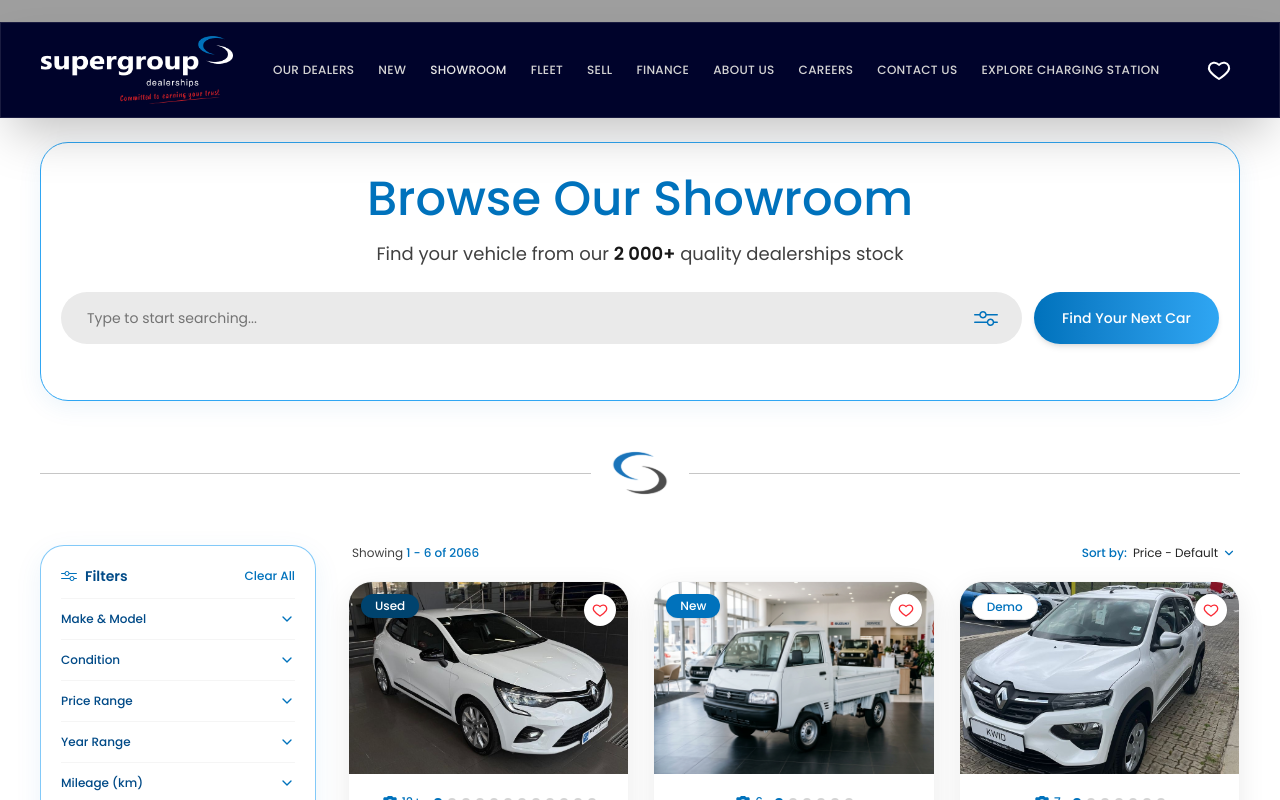
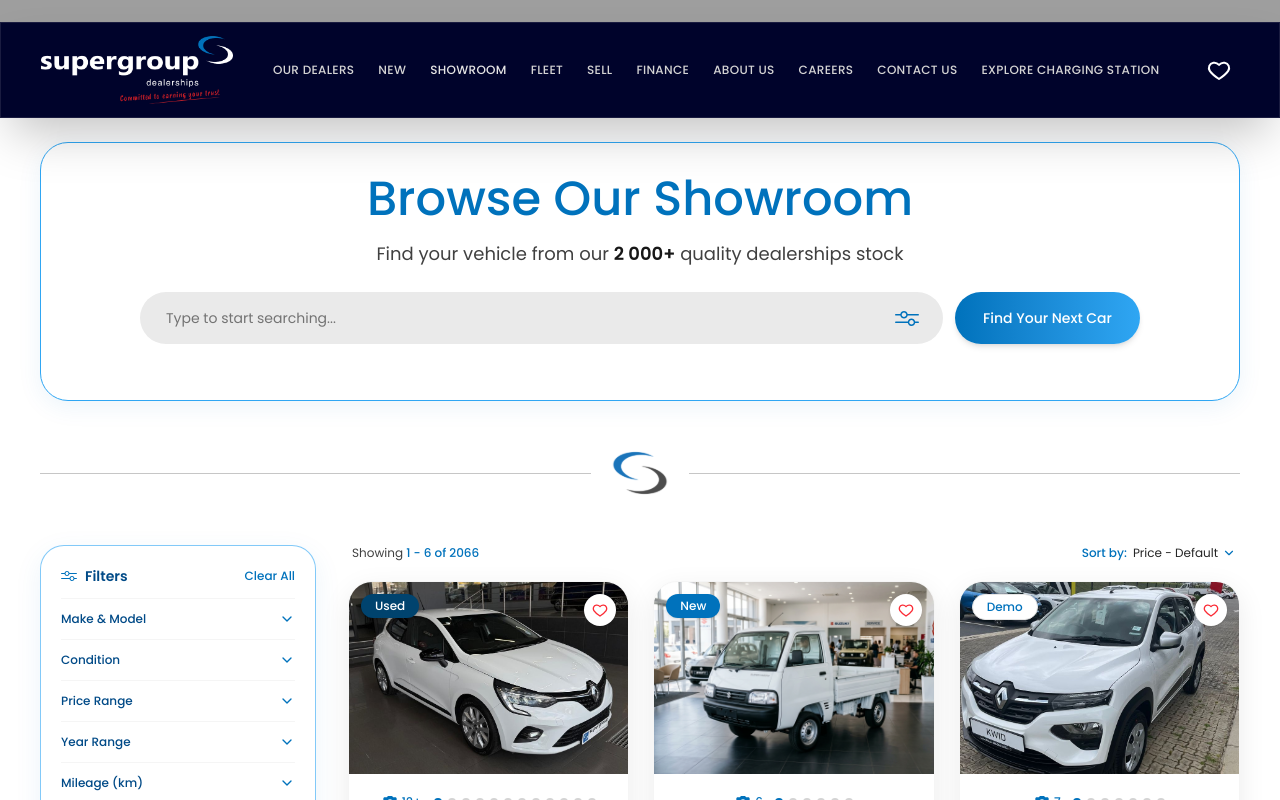
Before and after one commit to LabanRED/supergroup-dealership-website-2026, a Vue app: page / in a window 1280 px wide. Both pictures are taken after a click on the button "Find Your Next Car". Shown: the top 800 px of the page. Built offline with nearby package versions, Linux system fonts and the light colour scheme; grey boxes are pictures that could not be loaded.

Commit message:
Constrain Showroom search and filter form width to 1000px

```diff
--- a/src/pages/ShowroomPage.vue
+++ b/src/pages/ShowroomPage.vue
@@ -343,7 +343,7 @@ function scrollVehicleImage(vehicleId, idx) {
           <strong class="font-semibold text-neutral-900">2 000+</strong> quality dealerships stock
         </p>
 
-        <form class="space-y-4 text-left" @submit.prevent="filtersOpen = false">
+        <form class="mx-auto max-w-[1000px] space-y-4 text-left" @submit.prevent="filtersOpen = false">
           <!-- Search Row (Inline Pill + CTA on Desktop matching Home Page; Stacked on Mobile) -->
           <div :class="activeDevice === 'mobile' ? '' : 'md:flex md:items-center md:gap-3'">
             <!-- Search Input Pill -->
```
